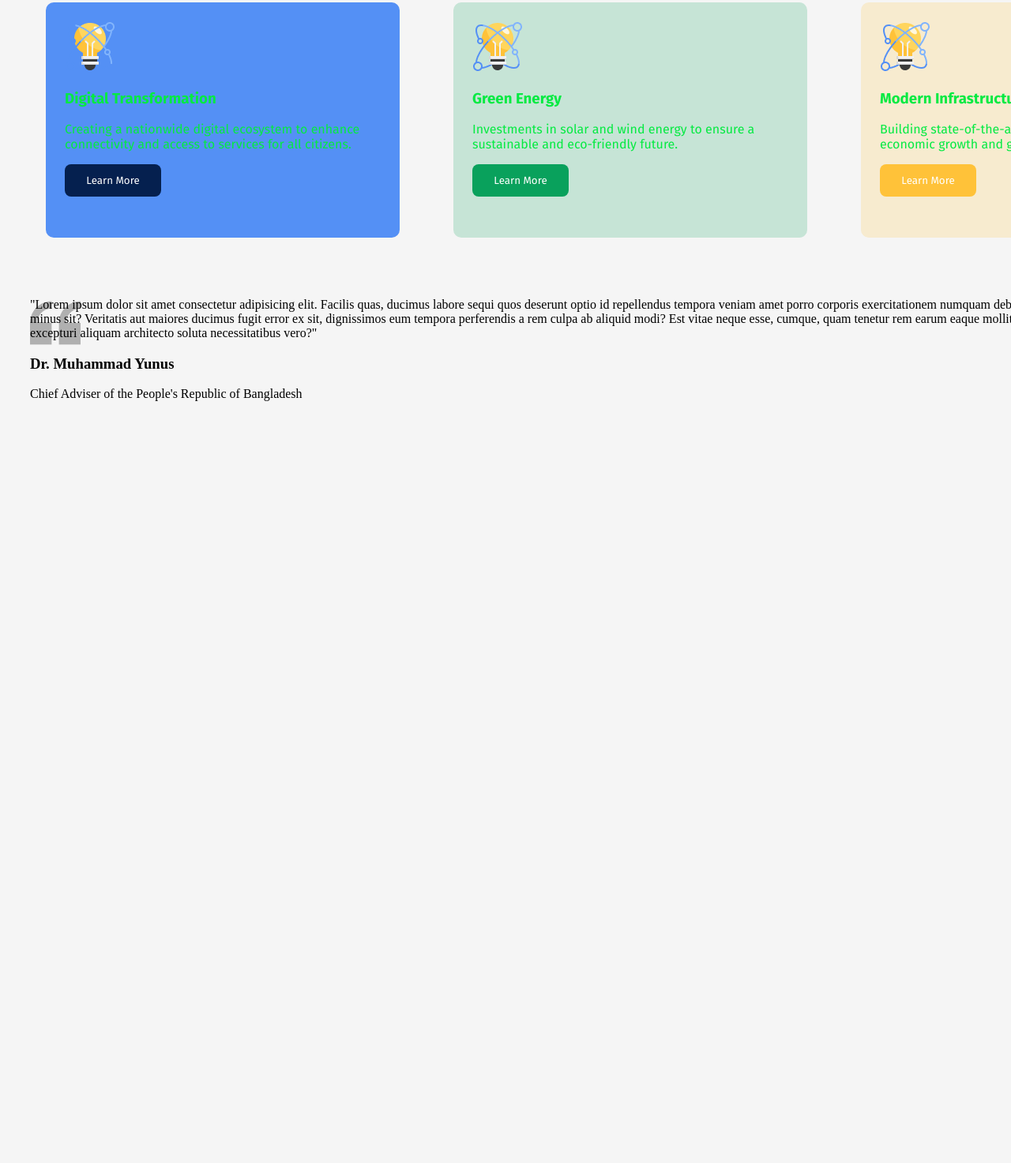
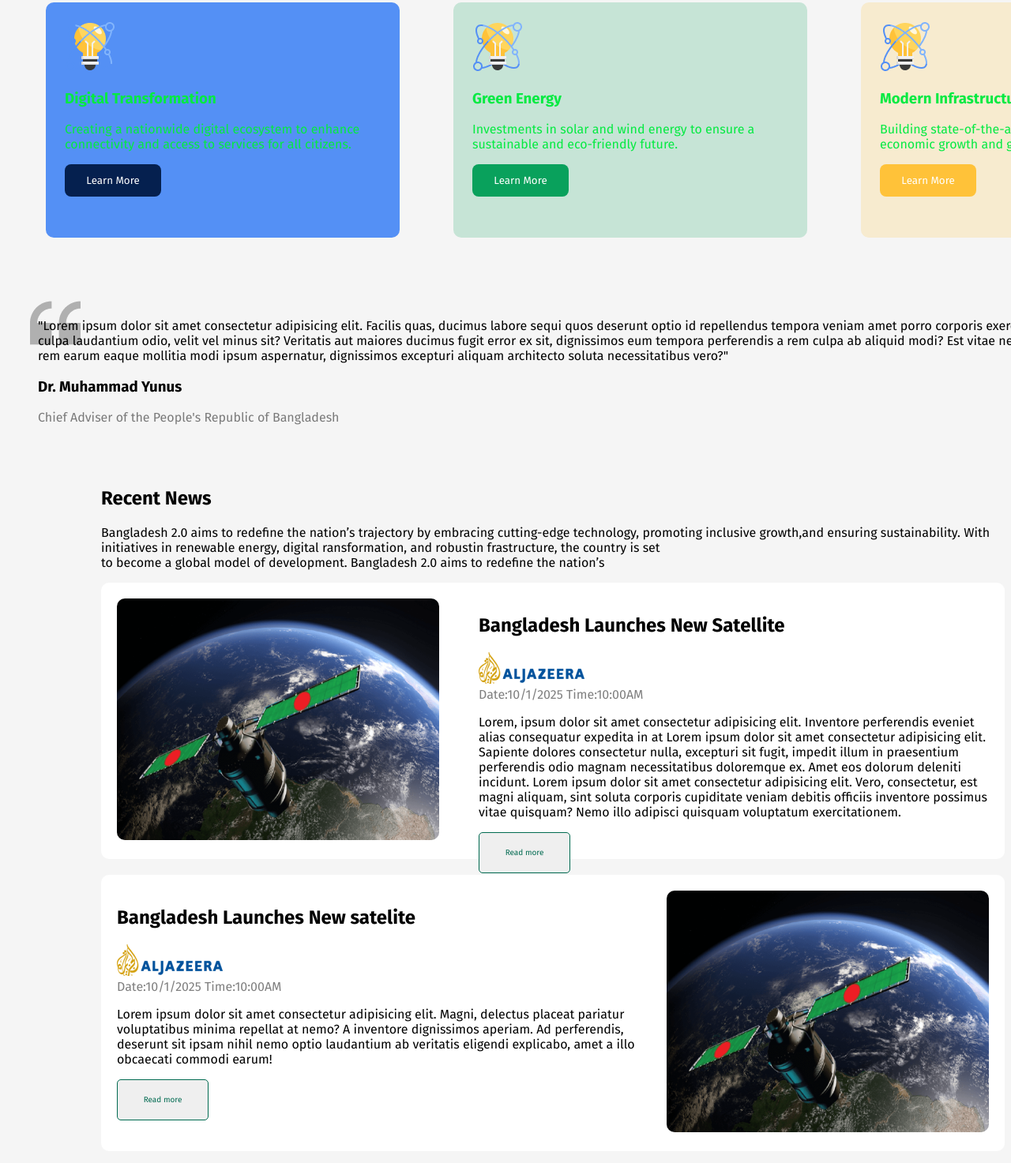
Before and after one commit to NahidSarkar7/Assignment-1, a plain HTML site: page index.html in a window 1280 px wide. Shown: the part 1578-3051 px from the top of the page at 79% size. Before the commit the page ends 2086 px from the top, so only its background shows below. Drawn offline with Linux system fonts and the light colour scheme.

Commit message:
added two section

```diff
--- a/index.html
+++ b/index.html
@@ -114,18 +114,93 @@
 
         </div>
         <div class="Yunus-description">
-            <p>
+            <p class="about">
                 "Lorem ipsum dolor sit amet consectetur adipisicing elit. Facilis quas, ducimus labore sequi quos deserunt optio id repellendus tempora veniam amet porro corporis exercitationem numquam debitis culpa laudantium odio, velit vel minus sit? Veritatis aut maiores ducimus fugit error ex sit, dignissimos eum tempora perferendis a rem culpa ab aliquid modi? Est vitae neque esse, cumque, quam tenetur rem earum eaque mollitia modi ipsum aspernatur, dignissimos excepturi aliquam architecto soluta necessitatibus vero?"
             </p>
-            <h3>
+            <h3 class="about-head">
                 Dr. Muhammad Yunus
 
             </h3>
-            <span>
+            <span class="span">
                 Chief Adviser of the People's Republic of Bangladesh
 
             </span>
         </div>
+
+       </section>
+
+       <section class="four-section">
+        <h2 class="four-heading">Recent News</h2>
+
+        <p class="four-heading">
+            Bangladesh 2.0 aims to redefine the nation’s trajectory by embracing cutting-edge technology, promoting inclusive growth,and ensuring sustainability.  With initiatives in renewable energy, digital ransformation, and robustin frastructure, the country  is set <br> to become a global model of development.
+            Bangladesh 2.0 aims to redefine the nation’s
+
+        </p>
+
+        <div class="two-box">
+
+           <div class="satelite-image">
+            <img class="sate-images" src="image/satelite.png" alt="">
+           </div>
+
+           <div class="satelite-info">
+            <h2 class="four-heading">
+                Bangladesh Launches New Satellite
+            </h2>
+           <img src="image/al-jazeera.png" alt="">
+           <br>
+           <span class="span">Date:10/1/2025 Time:10:00AM</span>
+           <p class="about four-heading">
+            Lorem, ipsum dolor sit amet consectetur adipisicing elit. Inventore perferendis eveniet alias consequatur expedita in at
+            Lorem ipsum dolor sit amet consectetur adipisicing elit. Sapiente dolores consectetur nulla, excepturi sit fugit, impedit illum in praesentium perferendis odio magnam necessitatibus doloremque ex. Amet eos dolorum deleniti incidunt.
+            Lorem ipsum dolor sit amet consectetur adipisicing elit. Vero, consectetur, est magni aliquam, sint soluta corporis cupiditate veniam debitis officiis inventore possimus vitae quisquam? Nemo illo adipisci quisquam voluptatum exercitationem.
+           </p>
+           <button class="primary-btn">Read more</button>
+           </div>
+
+
+
+            </div>
+
+
+
+                 <div class="boxces two-box">
+
+                    <div class="one">
+
+                        <h2 class="four-heading">Bangladesh Launches New satelite</h2>
+                        <img src="image/al-jazeera.png" alt="">
+                        <br>
+                        <span class="span">Date:10/1/2025 Time:10:00AM</span>
+                        <p class="about four-heading">
+                            Lorem ipsum dolor sit amet consectetur adipisicing elit. Magni, delectus placeat pariatur <br> voluptatibus minima repellat at nemo? A inventore dignissimos aperiam. Ad perferendis, deserunt sit ipsam nihil nemo optio laudantium ab veritatis eligendi explicabo, amet a illo obcaecati commodi earum!
+                        </p>
+                        <button class="primary-btn">Read more</button>
+
+
+                    </div>
+                    <div class="images">
+                        <img class="sate-images" src="image/satelite.png" alt="">
+                    </div>
+
+
+
+                 </div>
+
+
+            <!-- <div class="satelite">
+                <img src="" alt="">
+                <h2></h2>
+                <img src="" alt="">
+                <p></p>
+                <Button></Button>
+            </div> -->
+
+
+
+        </div>
+
 
        </section>
 
--- a/style.css
+++ b/style.css
@@ -210,4 +210,58 @@ background-color: rgb(247, 235, 207);
 
     background: url("image/quote-bg.png");
     background-repeat: no-repeat;
+    height: 200px;
+    padding: 10px;
+    margin-bottom: 10px;
 }
+.about-head{
+
+    font-family:Fira Sans;
+    width: 222px;
+
+}
+.about{
+    font-family:Fira Sans;
+/* background: #922323; */
+
+
+}
+
+/* four section */
+
+.four-section{
+  margin-top: 300px;
+  margin-left: 120px;
+    /* margin: 300px 300px; */
+}
+.two-box{
+    display: flex;
+   background-color: #FFFFFF;
+   padding: 20px;
+   border-radius: 10px;
+   margin-bottom: 20px;
+
+}
+.satelite-info{
+ /* background-color: red; */
+ width: 1044px;
+ height: 310px;
+ margin-left: 50px;
+
+}
+
+.sate-images{
+    border-radius: 10px;
+}
+
+.four-heading{
+    font-family: Fira Sans;
+    /* color: red; */
+}
+
+.boxces{
+    display: flex;
+}
+.images{
+    border-radius: 10px;
+}
```
